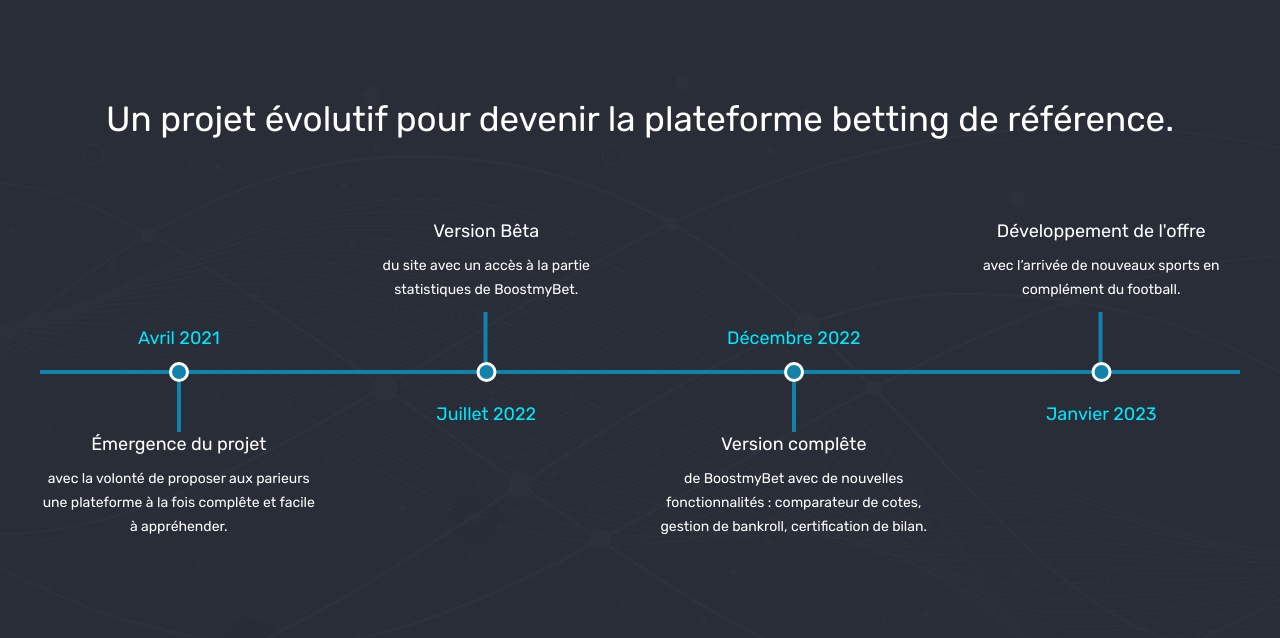
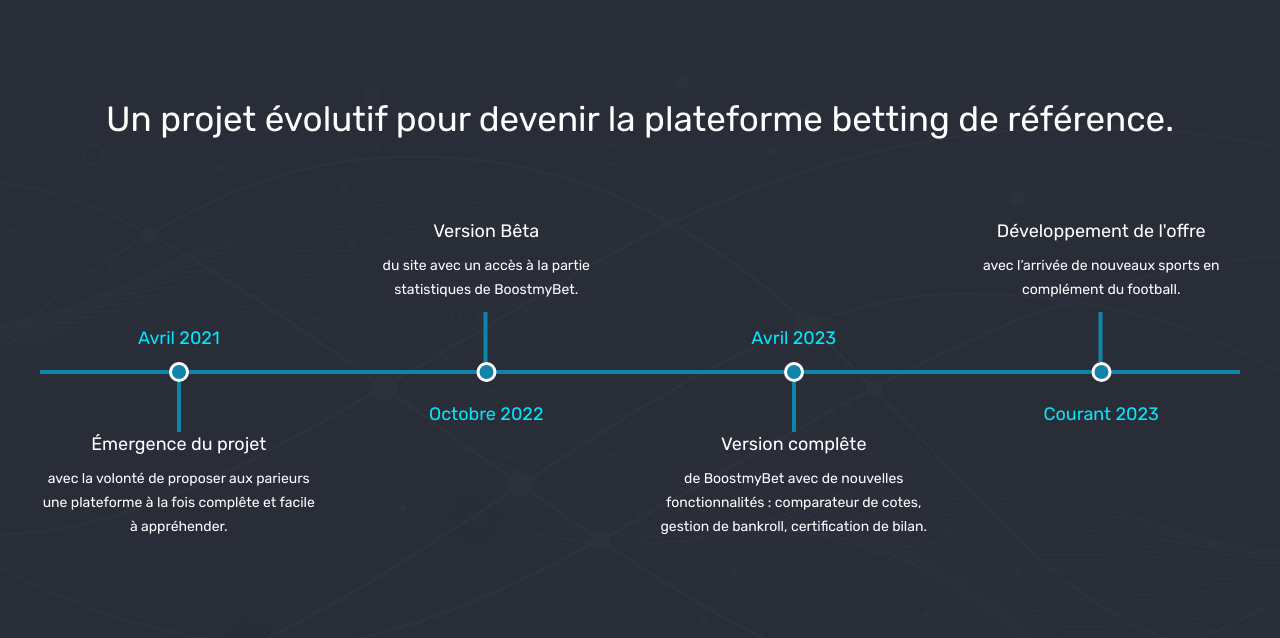
Before and after one commit to Sebastien-Lataix/landing_beta, a Symfony app: template templates/home/index.html.twig in a window 1280 px wide. Shown: the part 3025-3663 px from the top of the page. Run offline with Twig, Linux system fonts and the light colour scheme; the template is opened without the code that fills it, so the values that code supplies are empty; form fields are guessed from the names that the template uses; some libraries are stand-ins or nearby versions.

Commit message:
Update index.html.twig

```diff
--- a/templates/home/index.html.twig
+++ b/templates/home/index.html.twig
@@ -263,7 +263,7 @@
                             <div class="item n-padding main-box">
                                 <div class="roadmap-box">
                                     <div class="date-title delay_4">
-                                        Juillet 2022
+                                        Octobre 2022
                                     </div>
                                     <div class="w-100 position-r map-graphic">
                                         <div class="small-round zoomIn delay_2"></div>
@@ -278,7 +278,7 @@
                             <div class="item n-padding main-box">
                                 <div class="roadmap-box">
                                     <div class="date-title delay_4">
-                                        Décembre 2022
+                                        Avril 2023
                                     </div>
                                     <div class="w-100 position-r map-graphic">
                                         <div class="small-round zoomIn delay_2"></div>
@@ -294,7 +294,7 @@
                             <div class="item n-padding main-box">
                                 <div class="roadmap-box">
                                     <div class="date-title delay_4">
-                                        Janvier 2023
+                                        Courant 2023
                                     </div>
                                     <div class="w-100 position-r map-graphic">
                                         <div class="small-round zoomIn delay_2"></div>
```
